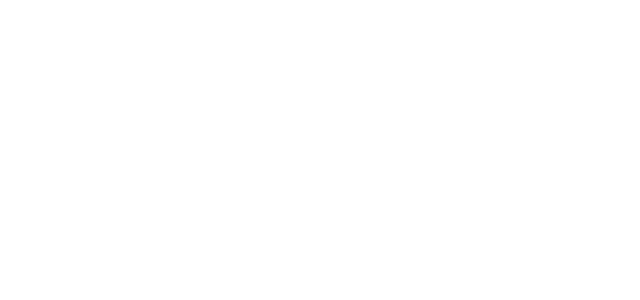
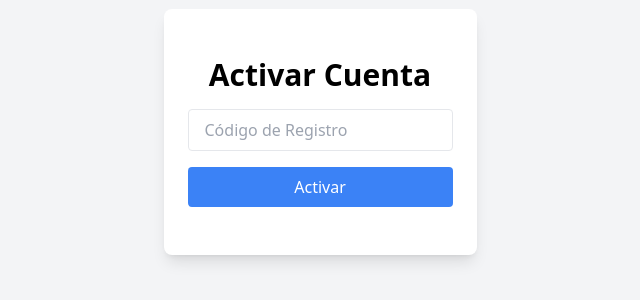
Before and after one commit to jmp89/hackatonPFB, a React (Vite) app in the folder front/: page /users/validate/activate in a window 1280 px wide. Before the commit this address had no page. Shown: the part 268-568 px from the top of the page, without its empty margins (320-960 px from the left). Built offline with nearby package versions, Linux system fonts and the light colour scheme.

Commit message:
Actualización ActivationForm, con implementación de registration_code

```diff
--- a/front/src/App.jsx
+++ b/front/src/App.jsx
@@ -3,6 +3,7 @@ import AdminPage from './pages/AdminPage';
 import Home from './pages/Home';
 import ResetPass from './components/resetPass';
 import ActivationSuccessPage from './pages/ActivationSuccessPage';
+import ActivationFormPage from './components/ActivationFormPage';
 import LoginFormPage from './pages/LoginFormPage'
 
 import RegisterFormPage from './pages/RegisterFormPage';
@@ -14,7 +15,8 @@ const App = () => {
       <Route path="/admin/:eventId?" element={<AdminPage />} />
       <Route path="/register" element={<RegisterFormPage />} />
       <Route path="/reset-password" element={<ResetPass />} />
-      <Route path="/users/validate" element={<ActivationSuccessPage />} />
+      <Route path='/users/validate/activate' element={<ActivationFormPage/>}/>
+      <Route path="/users/validate/activation-success" element={<ActivationSuccessPage />} />
       <Route path="/users/login" element={<LoginFormPage />} />
     </Routes>
   );
--- /dev/null
+++ b/front/src/components/ActivationFormPage.jsx
@@ -0,0 +1,55 @@
+import { useState } from 'react';
+import { useNavigate } from 'react-router-dom';
+
+const ActivationFormPage = () => {
+  const [registrationCode, setRegistrationCode] = useState('');
+  const [error, setError] = useState(null);
+  const navigate = useNavigate();
+
+  const handleSubmit = async (e) => {
+    e.preventDefault();
+    setError(null);
+
+    try {
+      const response = await fetch(`http://localhost:3001/users/validate/${registrationCode}`, {
+        method: 'GET',
+      });
+
+      if (!response.ok) {
+        throw new Error('Error en la activación');
+      }
+
+      const result = await response.json();
+      navigate('/users/validate/activation-success', { state: { message: result.message } });
+    } catch (error) {
+      setError(error.message || 'Error en la activación');
+    }
+  };
+
+  return (
+    <div className="flex flex-col items-center justify-center min-h-screen bg-gray-100">
+      <div className="max-w-md px-6 py-12 bg-white shadow-lg rounded-lg text-center">
+        <h2 className="text-3xl font-bold mb-4">Activar Cuenta</h2>
+        <form onSubmit={handleSubmit} className="flex flex-col">
+          <input
+            type="text"
+            value={registrationCode}
+            onChange={(e) => setRegistrationCode(e.target.value)}
+            className="px-4 py-2 border rounded mb-4"
+            placeholder="Código de Registro"
+            required
+          />
+          <button
+            type="submit"
+            className="px-4 py-2 bg-blue-500 text-white rounded hover:bg-blue-700"
+          >
+            Activar
+          </button>
+        </form>
+        {error && <p className="text-red-500 mt-4">{error}</p>}
+      </div>
+    </div>
+  );
+};
+
+export default ActivationFormPage;
```
